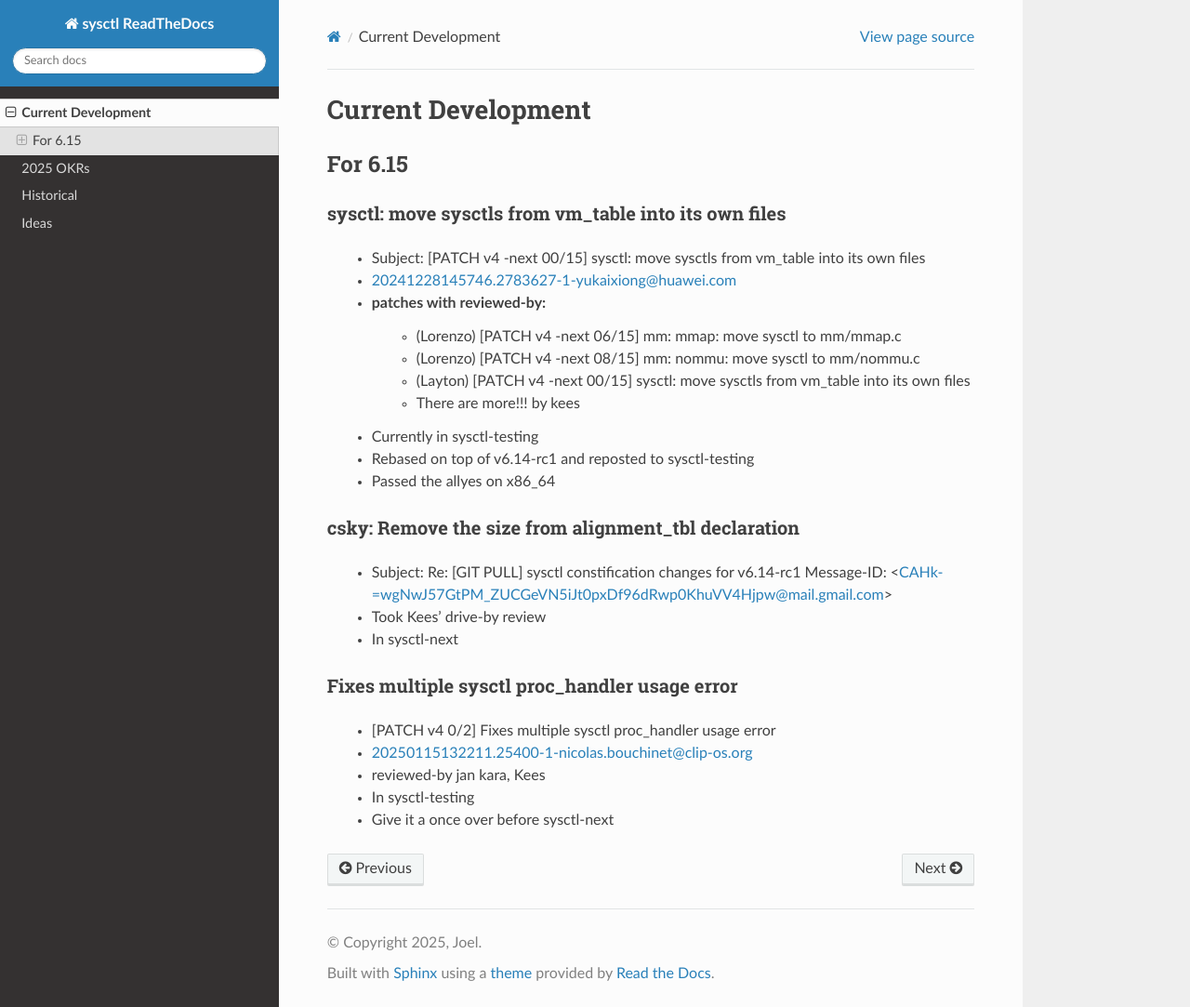
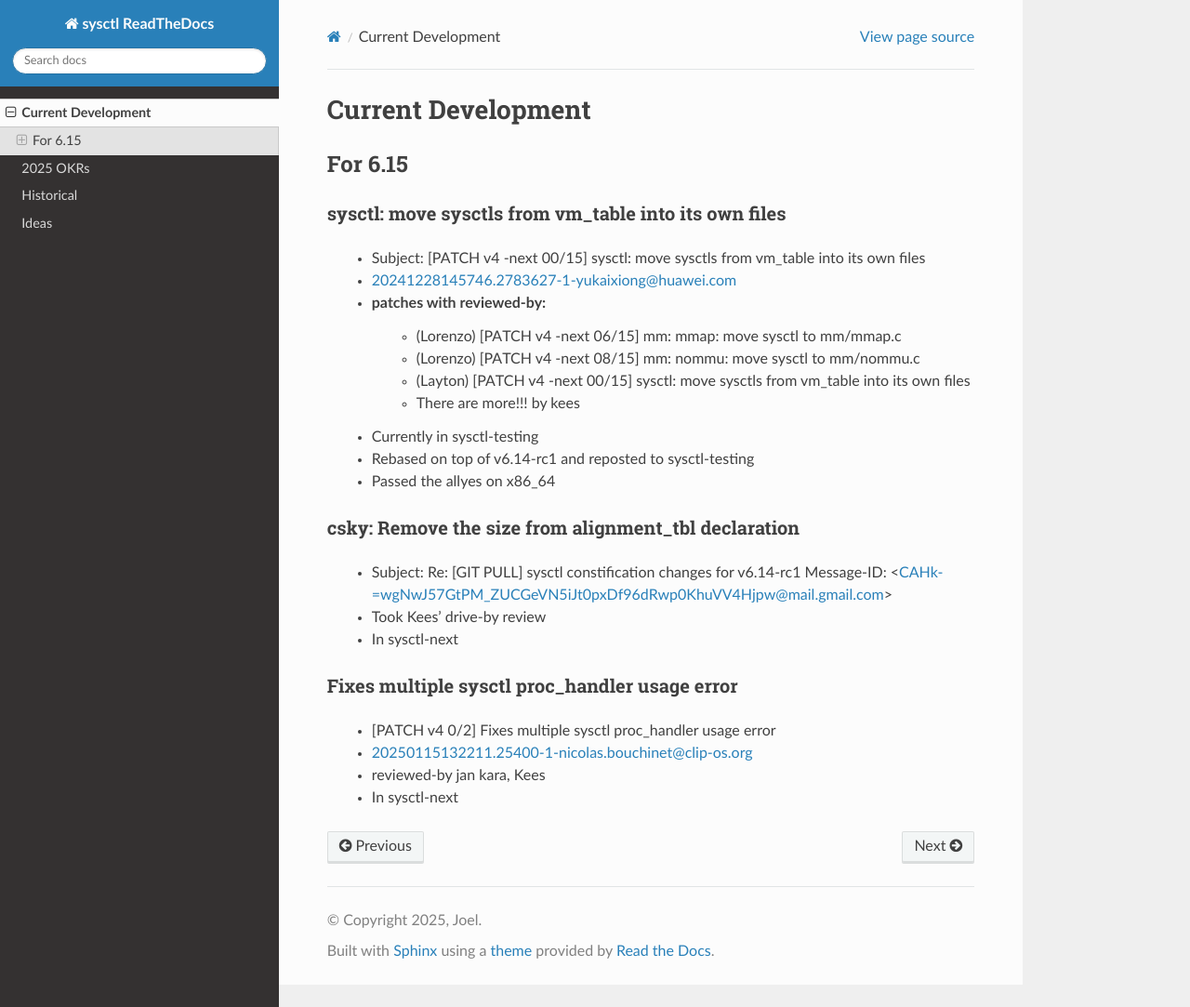
Before and after one commit to Joelgranados/sysctl_dev_rtd, a Sphinx documentation site: the page built from docs/current.rst, in a window 1280 px wide and 1083 px high. Shown: the whole window at 93% size. Built offline with Sphinx 7.4.7 and the Read the Docs theme 3.1.0, drawn with Linux system fonts in a browser that asks for light colours.

Commit message:
Update current info
Signed-off-by: Joel Granados <joel.granados@kernel.org>

```diff
--- a/docs/current.rst
+++ b/docs/current.rst
@@ -31,5 +31,4 @@ Fixes multiple sysctl proc_handler usage error
   * [PATCH v4 0/2]  Fixes multiple sysctl proc_handler usage error
   * 20250115132211.25400-1-nicolas.bouchinet@clip-os.org
   * reviewed-by jan kara, Kees
-  * In sysctl-testing
-  * Give it a once over before sysctl-next
+  * In sysctl-next
```
